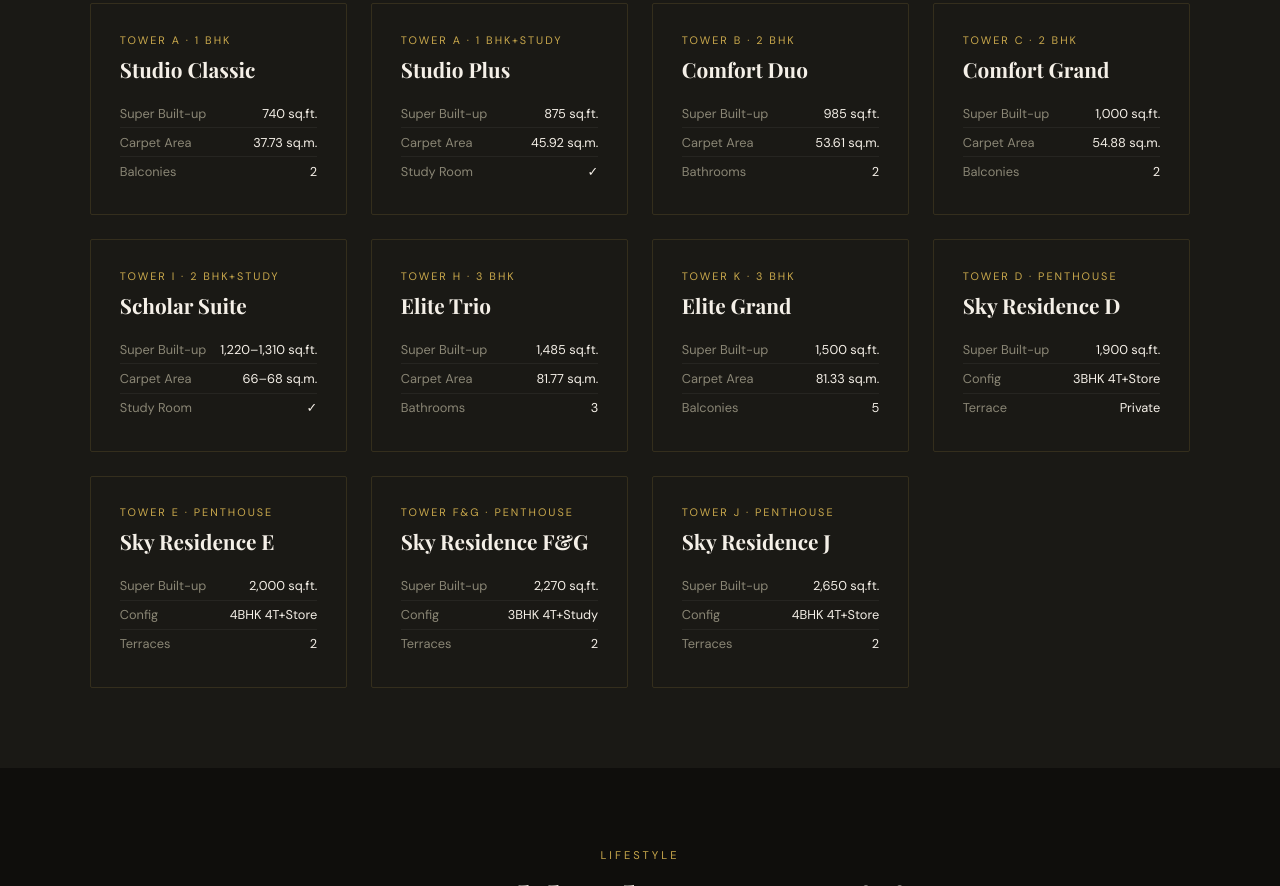
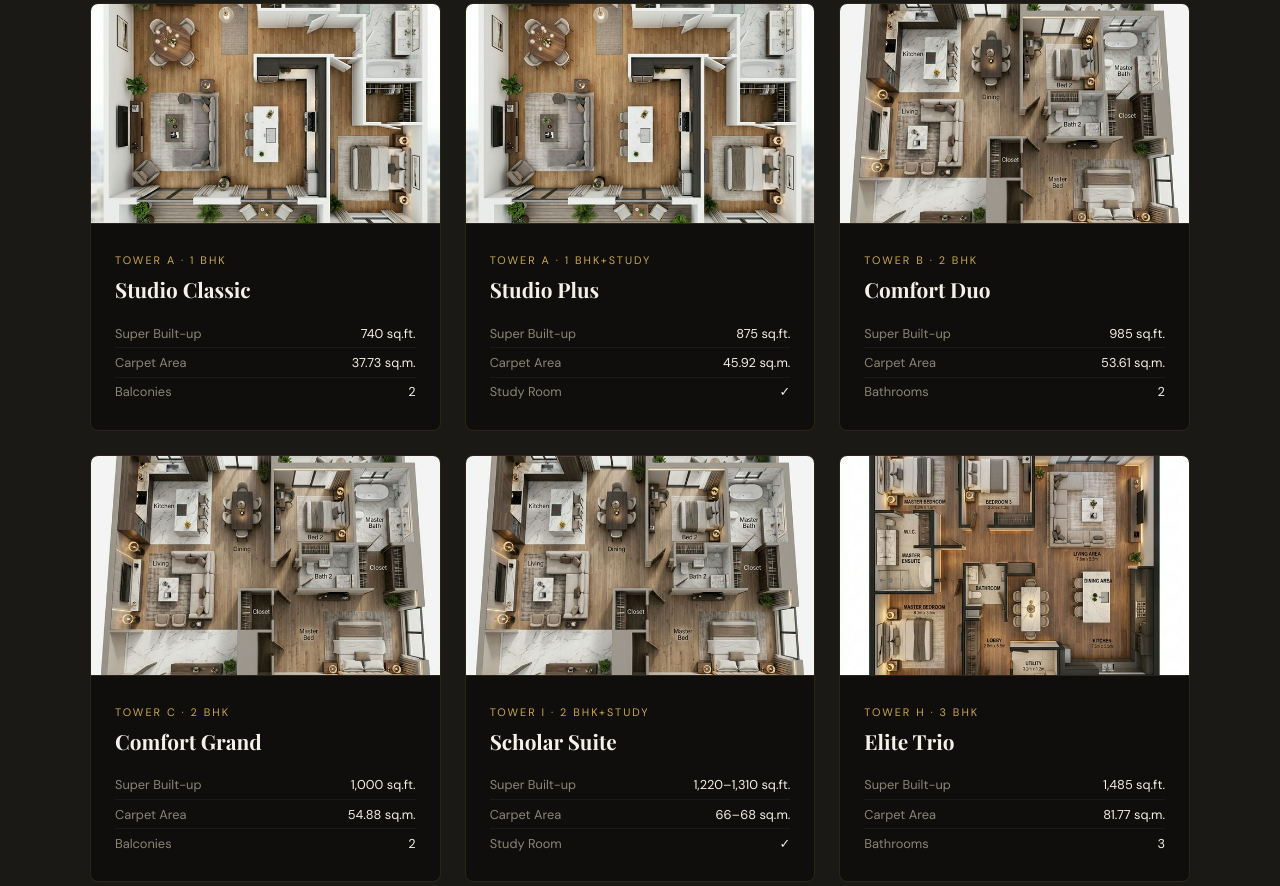
Before and after one commit to mastNsud/kw-srishti-bot, a website: page public/index.html in a window 1280 px wide. Shown: the part 2314-3200 px from the top of the page. Drawn offline with nearby package versions, Linux system fonts and the light colour scheme; a web font is replaced by a local one.

Commit message:
feat: upgrade Floor Plan UI/UX by adding high-quality architectural images to cards

```diff
--- a/public/index.html
+++ b/public/index.html
@@ -73,10 +73,12 @@ section{padding:5rem 2rem}
 .tabs{display:flex;gap:.5rem;justify-content:center;flex-wrap:wrap;margin-bottom:3rem}
 .tab{padding:8px 20px;border-radius:100px;font-size:.78rem;letter-spacing:1px;text-transform:uppercase;cursor:pointer;border:1px solid rgba(201,168,76,.2);color:var(--muted);background:transparent;transition:all .2s}
 .tab.on,.tab:hover{background:var(--gold);color:var(--dark);border-color:var(--gold)}
-.p-grid{display:grid;grid-template-columns:repeat(auto-fill,minmax(230px,1fr));gap:1.5rem}
-.p-card{border:1px solid rgba(201,168,76,.15);padding:1.8rem;border-radius:2px;display:none;transition:border-color .3s,transform .3s}
+.p-grid{display:grid;grid-template-columns:repeat(auto-fill,minmax(300px,1fr));gap:1.5rem}
+.p-card{border:1px solid rgba(201,168,76,.15);border-radius:8px;overflow:hidden;display:none;transition:border-color .3s,transform .3s;background:var(--dark)}
 .p-card.show{display:block}
-.p-card:hover{border-color:rgba(201,168,76,.5);transform:translateY(-4px)}
+.p-card:hover{border-color:rgba(201,168,76,.5);transform:translateY(-8px);box-shadow:0 12px 30px rgba(0,0,0,0.4)}
+.p-img{width:100%;height:220px;object-fit:cover;border-bottom:1px solid rgba(201,168,76,.15)}
+.p-info{padding:1.5rem}
 .p-type{font-size:.68rem;letter-spacing:2px;text-transform:uppercase;color:var(--gold);margin-bottom:.5rem}
 .p-name{font-family:'Playfair Display',serif;font-size:1.3rem;margin-bottom:1rem}
 .p-row{font-size:.8rem;color:var(--muted);display:flex;justify-content:space-between;padding:.35rem 0;border-bottom:1px solid rgba(255,255,255,.05)}
@@ -257,17 +259,17 @@ footer{background:#080807;border-top:1px solid rgba(201,168,76,.1);padding:3rem
       <button class="tab" onclick="fp('ph',this)">Penthouse</button>
     </div>
     <div class="p-grid">
-      <div class="p-card show" data-t="1bhk"><p class="p-type">Tower A · 1 BHK</p><h3 class="p-name">Studio Classic</h3><div class="p-row"><span>Super Built-up</span><span>740 sq.ft.</span></div><div class="p-row"><span>Carpet Area</span><span>37.73 sq.m.</span></div><div class="p-row"><span>Balconies</span><span>2</span></div></div>
-      <div class="p-card show" data-t="1bhk"><p class="p-type">Tower A · 1 BHK+Study</p><h3 class="p-name">Studio Plus</h3><div class="p-row"><span>Super Built-up</span><span>875 sq.ft.</span></div><div class="p-row"><span>Carpet Area</span><span>45.92 sq.m.</span></div><div class="p-row"><span>Study Room</span><span>✓</span></div></div>
-      <div class="p-card show" data-t="2bhk"><p class="p-type">Tower B · 2 BHK</p><h3 class="p-name">Comfort Duo</h3><div class="p-row"><span>Super Built-up</span><span>985 sq.ft.</span></div><div class="p-row"><span>Carpet Area</span><span>53.61 sq.m.</span></div><div class="p-row"><span>Bathrooms</span><span>2</span></div></div>
-      <div class="p-card show" data-t="2bhk"><p class="p-type">Tower C · 2 BHK</p><h3 class="p-name">Comfort Grand</h3><div class="p-row"><span>Super Built-up</span><span>1,000 sq.ft.</span></div><div class="p-row"><span>Carpet Area</span><span>54.88 sq.m.</span></div><div class="p-row"><span>Balconies</span><span>2</span></div></div>
-      <div class="p-card show" data-t="2bhk"><p class="p-type">Tower I · 2 BHK+Study</p><h3 class="p-name">Scholar Suite</h3><div class="p-row"><span>Super Built-up</span><span>1,220–1,310 sq.ft.</span></div><div class="p-row"><span>Carpet Area</span><span>66–68 sq.m.</span></div><div class="p-row"><span>Study Room</span><span>✓</span></div></div>
-      <div class="p-card show" data-t="3bhk"><p class="p-type">Tower H · 3 BHK</p><h3 class="p-name">Elite Trio</h3><div class="p-row"><span>Super Built-up</span><span>1,485 sq.ft.</span></div><div class="p-row"><span>Carpet Area</span><span>81.77 sq.m.</span></div><div class="p-row"><span>Bathrooms</span><span>3</span></div></div>
-      <div class="p-card show" data-t="3bhk"><p class="p-type">Tower K · 3 BHK</p><h3 class="p-name">Elite Grand</h3><div class="p-row"><span>Super Built-up</span><span>1,500 sq.ft.</span></div><div class="p-row"><span>Carpet Area</span><span>81.33 sq.m.</span></div><div class="p-row"><span>Balconies</span><span>5</span></div></div>
-      <div class="p-card show" data-t="ph"><p class="p-type">Tower D · Penthouse</p><h3 class="p-name">Sky Residence D</h3><div class="p-row"><span>Super Built-up</span><span>1,900 sq.ft.</span></div><div class="p-row"><span>Config</span><span>3BHK 4T+Store</span></div><div class="p-row"><span>Terrace</span><span>Private</span></div></div>
-      <div class="p-card show" data-t="ph"><p class="p-type">Tower E · Penthouse</p><h3 class="p-name">Sky Residence E</h3><div class="p-row"><span>Super Built-up</span><span>2,000 sq.ft.</span></div><div class="p-row"><span>Config</span><span>4BHK 4T+Store</span></div><div class="p-row"><span>Terraces</span><span>2</span></div></div>
-      <div class="p-card show" data-t="ph"><p class="p-type">Tower F&G · Penthouse</p><h3 class="p-name">Sky Residence F&G</h3><div class="p-row"><span>Super Built-up</span><span>2,270 sq.ft.</span></div><div class="p-row"><span>Config</span><span>3BHK 4T+Study</span></div><div class="p-row"><span>Terraces</span><span>2</span></div></div>
-      <div class="p-card show" data-t="ph"><p class="p-type">Tower J · Penthouse</p><h3 class="p-name">Sky Residence J</h3><div class="p-row"><span>Super Built-up</span><span>2,650 sq.ft.</span></div><div class="p-row"><span>Config</span><span>4BHK 4T+Store</span></div><div class="p-row"><span>Terraces</span><span>2</span></div></div>
+      <div class="p-card show" data-t="1bhk"><img src="images/fp_1bhk.png" alt="1 BHK Floor Plan" class="p-img"><div class="p-info"><p class="p-type">Tower A · 1 BHK</p><h3 class="p-name">Studio Classic</h3><div class="p-row"><span>Super Built-up</span><span>740 sq.ft.</span></div><div class="p-row"><span>Carpet Area</span><span>37.73 sq.m.</span></div><div class="p-row"><span>Balconies</span><span>2</span></div></div></div>
+      <div class="p-card show" data-t="1bhk"><img src="images/fp_1bhk.png" alt="1 BHK+Study Floor Plan" class="p-img"><div class="p-info"><p class="p-type">Tower A · 1 BHK+Study</p><h3 class="p-name">Studio Plus</h3><div class="p-row"><span>Super Built-up</span><span>875 sq.ft.</span></div><div class="p-row"><span>Carpet Area</span><span>45.92 sq.m.</span></div><div class="p-row"><span>Study Room</span><span>✓</span></div></div></div>
+      <div class="p-card show" data-t="2bhk"><img src="images/fp_2bhk.png" alt="2 BHK Floor Plan" class="p-img"><div class="p-info"><p class="p-type">Tower B · 2 BHK</p><h3 class="p-name">Comfort Duo</h3><div class="p-row"><span>Super Built-up</span><span>985 sq.ft.</span></div><div class="p-row"><span>Carpet Area</span><span>53.61 sq.m.</span></div><div class="p-row"><span>Bathrooms</span><span>2</span></div></div></div>
+      <div class="p-card show" data-t="2bhk"><img src="images/fp_2bhk.png" alt="2 BHK Floor Plan" class="p-img"><div class="p-info"><p class="p-type">Tower C · 2 BHK</p><h3 class="p-name">Comfort Grand</h3><div class="p-row"><span>Super Built-up</span><span>1,000 sq.ft.</span></div><div class="p-row"><span>Carpet Area</span><span>54.88 sq.m.</span></div><div class="p-row"><span>Balconies</span><span>2</span></div></div></div>
+      <div class="p-card show" data-t="2bhk"><img src="images/fp_2bhk.png" alt="2 BHK+Study Floor Plan" class="p-img"><div class="p-info"><p class="p-type">Tower I · 2 BHK+Study</p><h3 class="p-name">Scholar Suite</h3><div class="p-row"><span>Super Built-up</span><span>1,220–1,310 sq.ft.</span></div><div class="p-row"><span>Carpet Area</span><span>66–68 sq.m.</span></div><div class="p-row"><span>Study Room</span><span>✓</span></div></div></div>
+      <div class="p-card show" data-t="3bhk"><img src="images/fp_3bhk.png" alt="3 BHK Floor Plan" class="p-img"><div class="p-info"><p class="p-type">Tower H · 3 BHK</p><h3 class="p-name">Elite Trio</h3><div class="p-row"><span>Super Built-up</span><span>1,485 sq.ft.</span></div><div class="p-row"><span>Carpet Area</span><span>81.77 sq.m.</span></div><div class="p-row"><span>Bathrooms</span><span>3</span></div></div></div>
+      <div class="p-card show" data-t="3bhk"><img src="images/fp_3bhk.png" alt="3 BHK Floor Plan" class="p-img"><div class="p-info"><p class="p-type">Tower K · 3 BHK</p><h3 class="p-name">Elite Grand</h3><div class="p-row"><span>Super Built-up</span><span>1,500 sq.ft.</span></div><div class="p-row"><span>Carpet Area</span><span>81.33 sq.m.</span></div><div class="p-row"><span>Balconies</span><span>5</span></div></div></div>
+      <div class="p-card show" data-t="ph"><img src="images/fp_ph.png" alt="Penthouse Floor Plan" class="p-img"><div class="p-info"><p class="p-type">Tower D · Penthouse</p><h3 class="p-name">Sky Residence D</h3><div class="p-row"><span>Super Built-up</span><span>1,900 sq.ft.</span></div><div class="p-row"><span>Config</span><span>3BHK 4T+Store</span></div><div class="p-row"><span>Terrace</span><span>Private</span></div></div></div>
+      <div class="p-card show" data-t="ph"><img src="images/fp_ph.png" alt="Penthouse Floor Plan" class="p-img"><div class="p-info"><p class="p-type">Tower E · Penthouse</p><h3 class="p-name">Sky Residence E</h3><div class="p-row"><span>Super Built-up</span><span>2,000 sq.ft.</span></div><div class="p-row"><span>Config</span><span>4BHK 4T+Store</span></div><div class="p-row"><span>Terraces</span><span>2</span></div></div></div>
+      <div class="p-card show" data-t="ph"><img src="images/fp_ph.png" alt="Penthouse Floor Plan" class="p-img"><div class="p-info"><p class="p-type">Tower F&G · Penthouse</p><h3 class="p-name">Sky Residence F&G</h3><div class="p-row"><span>Super Built-up</span><span>2,270 sq.ft.</span></div><div class="p-row"><span>Config</span><span>3BHK 4T+Study</span></div><div class="p-row"><span>Terraces</span><span>2</span></div></div></div>
+      <div class="p-card show" data-t="ph"><img src="images/fp_ph.png" alt="Penthouse Floor Plan" class="p-img"><div class="p-info"><p class="p-type">Tower J · Penthouse</p><h3 class="p-name">Sky Residence J</h3><div class="p-row"><span>Super Built-up</span><span>2,650 sq.ft.</span></div><div class="p-row"><span>Config</span><span>4BHK 4T+Store</span></div><div class="p-row"><span>Terraces</span><span>2</span></div></div></div>
     </div>
   </div>
 </section>
```
Also changed, not shown: public/images/fp_1bhk.png (added), public/images/fp_2bhk.png (added), public/images/fp_3bhk.png (added), public/images/fp_ph.png (added), public/images/tower A 1 bhk.jpg (added), public/images/tower A 1bhk+Study.jpg (added), public/images/tower B 2 bhk.jpg (added), public/images/tower D 3 bhk penthouse.jpg (added), public/images/tower E 3 bhk penthouse.jpg (added), public/images/tower H 3 bhk.jpg (added), public/images/tower I 2bhk + 2Study.jpg (added), public/images/tower I 2bhk + Study.jpg (added), public/images/tower J 4 bhk penthouse.jpg (added), public/images/tower c 2 bhk.jpg (added), 1 more files.
